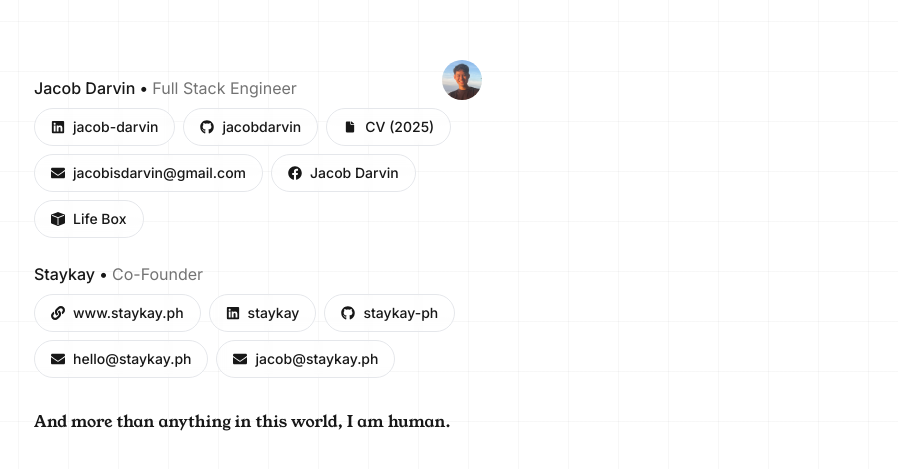
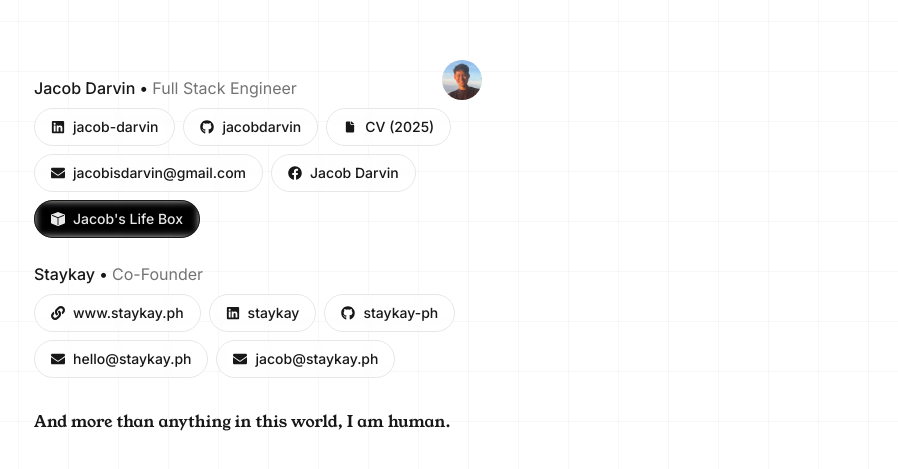
Before and after one commit to jacobdarvin/jacobdarvin-app, a Next.js app: page / in a window 1280 px wide. Shown: the part 129-598 px from the top of the page, without its empty margins (382-1280 px from the left). Built offline with nearby package versions, Linux system fonts and the light colour scheme.

Commit message:
Add special invert for my life box

```diff
--- a/app/components/Pill.tsx
+++ b/app/components/Pill.tsx
@@ -15,9 +15,10 @@
   href: string;
   label: string;
   handle: string;
+  invert?: boolean;
 };
 
-const Pill: React.FC<PillProps> = ({ href, label, handle }) => {
+const Pill: React.FC<PillProps> = ({ href, label, handle, invert = false }) => {
   const getLogo = (label: string) => {
     switch (label) {
       case "GitHub":
@@ -46,7 +47,9 @@
   return (
     <a
       href={href}
-      className="flex items-center gap-2 px-4 py-2 border rounded-full hover:bg-neutral-100/70 dark:hover:bg-neutral-900/70 backdrop-blur-sm bg-white/5 dark:bg-black/30 transition text-sm font-medium"
+      className={`flex items-center gap-2 px-4 py-2 border rounded-full hover:bg-neutral-100/70 dark:hover:bg-neutral-900/70 backdrop-blur-sm ${
+        invert && "invert"
+      } transition text-sm font-medium`}
       target="_blank"
       rel="noopener noreferrer"
     >
--- a/app/page.tsx
+++ b/app/page.tsx
@@ -66,7 +66,7 @@
                 label="Facebook"
                 handle="Jacob Darvin"
               />
-              <Pill href="/blog" label="Blog" handle="Life Box" />
+              <Pill invert={true} href="/blog" label="Blog" handle="Jacob's Life Box" />
             </div>
           </Section>
 
```
